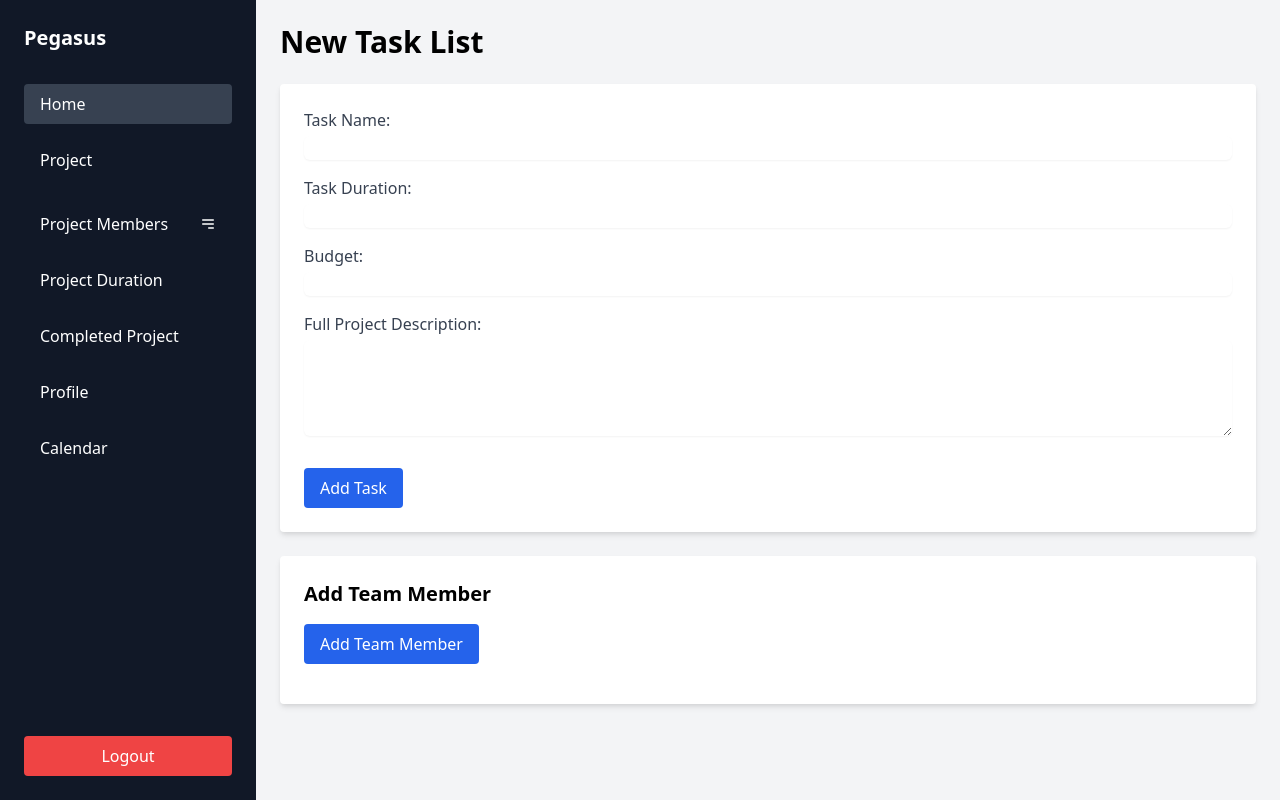
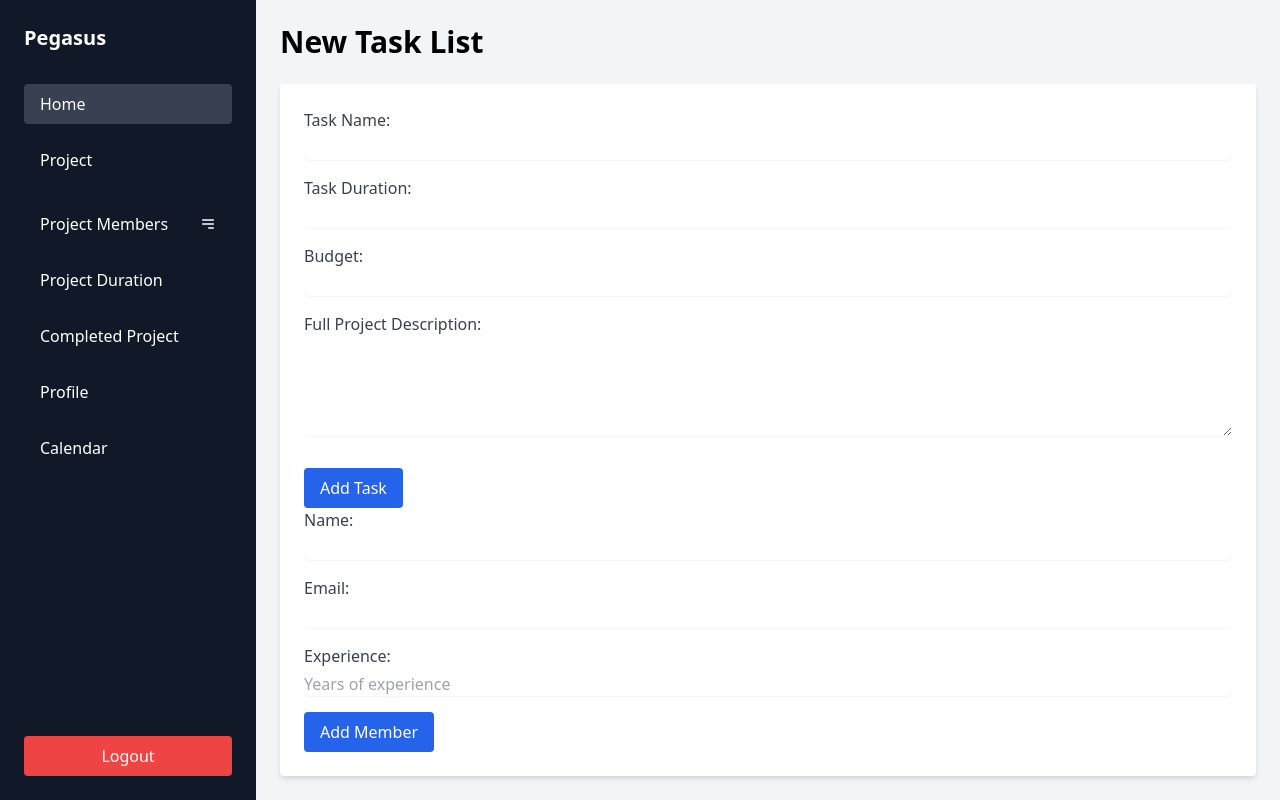
Before and after one commit to rajeshkhadka22e/Task_management_system, a Django app: page /new_task_list/ in a window 1280 px wide. Run offline with Django 5.2, Linux system fonts and the light colour scheme.

Commit message:
new_task_list changes

```diff
--- a/frontend/urls.py
+++ b/frontend/urls.py
@@ -3,7 +3,7 @@ from . import views
 # from .views import due_tasks,task_graph  # Import your views
 
 urlpatterns = [
-    path('', views.home, name='home'),  # URL for the home view
+    path('', views.home, name='home'),# URL for the home view
     # path('due-tasks/',due_tasks, name='due_tasks'), #URL for the due_tasks
     # path('task-graph/', task_graph, name='task_graph'), #URL for the task_graph
     path('profile/', views.profile, name='profile'),
@@ -11,6 +11,10 @@ urlpatterns = [
     path('developer_personal_profile/', views.developer_personal_profile, name='developer_personal_profile'),
     path('due_task/', views.due_task, name='due_task'),
     path('new_task_list/', views.new_task_list, name='new_task_list'),
+
+    path('add-task/', views.add_task, name='add_task'),  # URL for the task form submission
+    path('add-member/', views.add_member, name='add_member'),
+
     path('project_member_detail/', views.project_member_detail, name='project_member_detail'),
     path('task_graph/', views.task_graph, name='task_graph'),
     path('task_time/', views.task_time, name='task_time'),
--- a/frontend/views.py
+++ b/frontend/views.py
@@ -1,5 +1,4 @@
-from django.shortcuts import render
-from django.shortcuts import render
+from django.shortcuts import render, redirect
 from django.utils import timezone
 from .models import Task, TaskList
 
@@ -82,9 +81,49 @@ def due_task(request):
 
 def new_task_list(request):
     return render(request, 'new_task_list.html')
+# Sam code
+def add_task(request):
+    if request.method == 'POST':
+        task_name = request.POST.get('taskName')
+        task_duration = request.POST.get('task_duration')
+        # due_date= request.POST.get('due_date')
+        budget_amount = request.POST.get('budget_amount')
+        project_description = request.POST.get('projectDescription')
+
+        # Create a new task and save it to the database
+        Task.objects.create(
+            title=task_name,
+            task_duration=task_duration,
+            # due_date=due_date,
+            budget_amount=budget_amount,
+            description=project_description
+        )
+
+    return redirect('task_list')  # Redirect to a task list page (you should define this)
+
+    return render(request, 'add_task.html')  # If GET request, return the task form
+
+from .models import TeamMember  # Assuming TeamMember is your model for team members
+
+def add_member(request):
+    if request.method == 'POST':
+        name = request.POST.get('name')
+        email = request.POST.get('email')
+        experience = request.POST.get('experience')
+
+        # Create a new team member and save it to the database
+        TeamMember.objects.create(
+            name=name,
+            email=email,
+            experience=experience
+        )
+
+        return redirect('member_list')  # Redirect to a team member list page (you should define this)
+
+    return render(request, 'add_member.html')  # If GET request, return the member form
 
 
-
+# till here sam area
 def project_member_detail(request):
     return render(request, 'project_member_detail.html')
 
--- a/task_management_systems/settings.py
+++ b/task_management_systems/settings.py
@@ -120,7 +120,7 @@ USE_TZ = True
 
 # Static files (CSS, JavaScript, Images)
 STATIC_URL = '/static/'
-STATICFILES_DIRS = [BASE_DIR / 'frontend/static']
+STATICFILES_DIRS = [BASE_DIR / 'static']
 
 
 
--- a/templates/new_task_list.html
+++ b/templates/new_task_list.html
@@ -7,7 +7,87 @@
     <h1 class="text-3xl font-bold mb-6">New Task List</h1>
 
     <div class="bg-white shadow-md rounded p-6 mb-6">
-      <form onsubmit="addTask(event)">
+
+      <form action="{% url 'add_task' %}" method="POST">
+        {% csrf_token %}
+        <div class="mb-4">
+            <label for="taskName" class="block text-gray-700">Task Name:</label>
+            <input type="text" id="taskName" name="taskName" class="mt-1 block w-full border-gray-300 rounded-md shadow-sm focus:ring focus:ring-blue-300" required>
+        </div>
+
+        <div class="mb-4">
+            <label for="taskDuration" class="block text-gray-700">Task Duration:</label>
+            <input type="text" id="taskDuration" name="task_duration" class="mt-1 block w-full border-gray-300 rounded-md shadow-sm focus:ring focus:ring-blue-300" required>
+        </div>
+
+        <div class="mb-4">
+            <label for="budget" class="block text-gray-700">Budget:</label>
+            <input type="number" id="budget_amount" name="budget_amount" class="mt-1 block w-full border-gray-300 rounded-md shadow-sm focus:ring focus:ring-blue-300" required>
+        </div>
+
+        <div class="mb-4">
+            <label for="projectDescription" class="block text-gray-700">Full Project Description:</label>
+            <textarea id="projectDescription" name="projectDescription" rows="4" class="mt-1 block w-full border-gray-300 rounded-md shadow-sm focus:ring focus:ring-blue-300" required></textarea>
+        </div>
+
+        <button type="submit" class="mt-4 bg-blue-600 text-white py-2 px-4 rounded hover:bg-blue-700">Add Task</button>
+    </form>
+
+    <form action="{% url 'add_member' %}" method="POST">
+      {% csrf_token %}
+      <div class="mb-4">
+          <label for="team-member-name" class="block text-gray-700">Name:</label>
+          <input type="text" id="team-member-name" name="name" class="mt-1 block w-full border-gray-300 rounded-md shadow-sm focus:ring focus:ring-blue-300" required>
+      </div>
+
+      <div class="mb-4">
+          <label for="team-member-email" class="block text-gray-700">Email:</label>
+          <input type="email" id="team-member-email" name="email" class="mt-1 block w-full border-gray-300 rounded-md shadow-sm focus:ring focus:ring-blue-300" required>
+      </div>
+
+      <div class="mb-4">
+          <label for="team-member-experience" class="block text-gray-700">Experience:</label>
+          <input type="text" id="team-member-experience" name="experience" class="mt-1 block w-full border-gray-300 rounded-md shadow-sm focus:ring focus:ring-blue-300" placeholder="Years of experience" required>
+      </div>
+
+      <button type="submit" class="bg-blue-600 text-white py-2 px-4 rounded hover:bg-blue-700">Add Member</button>
+  </form>
+  {% endblock calender %}
+
+
+
+
+
+
+
+
+
+
+
+
+
+
+
+
+
+
+
+
+
+
+
+
+
+
+
+
+
+
+
+
+
+      {% comment %} rajesh code {% endcomment %}
+      {% comment %} <form onsubmit="addTask(event)">
         <div class="mb-4">
           <label for="taskName" class="block text-gray-700">Task Name:</label>
           <input type="text" id="taskName" class="mt-1 block w-full border-gray-300 rounded-md shadow-sm focus:ring focus:ring-blue-300" required>
@@ -62,5 +142,4 @@
         <a href="{% url "project_member_detail" %}" class="bg-blue-600 text-white py-2 px-4 rounded hover:bg-blue-700">Add Member</a>
       </div>
     </div>
-  </main>
-  {% endblock calender %}
+  </main> {% endcomment %}
```
Also changed, not shown: frontend/admin.py (+26 -7 lines), frontend/models.py (+18 -1 lines), db.sqlite3, frontend/migrations/0002_teammember_task_budget_amount_task_task_duration.py (added), frontend/migrations/0003_alter_task_budget_amount_alter_task_task_duration.py (added).
